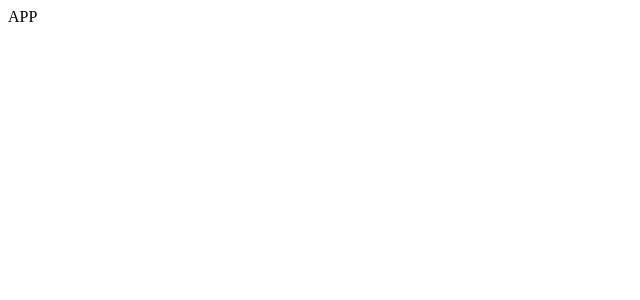
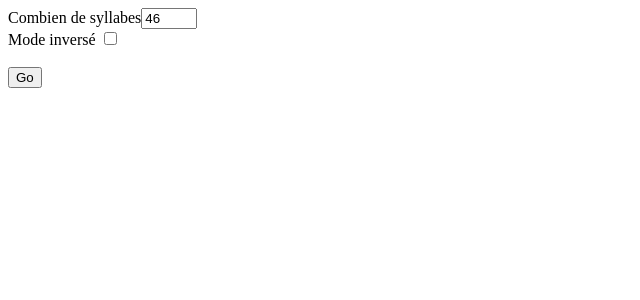
Before and after one commit to ArnaudGathy/kana-test, a React (Create React App) app: page / in a window 1280 px wide. Shown: the top 300 px of the page, without its empty margins (0-640 px from the left). Built offline with nearby package versions, Linux system fonts and the light colour scheme.

Commit message:
initial game

```diff
--- a/package.json
+++ b/package.json
@@ -8,7 +8,11 @@
     "@testing-library/user-event": "^7.1.2",
     "react": "^16.13.1",
     "react-dom": "^16.13.1",
-    "react-scripts": "3.4.2"
+    "react-scripts": "3.4.2",
+    "lodash": "^4.17.19"
+  },
+  "devDependencies": {
+    "prettier": "^2.0.5"
   },
   "scripts": {
     "start": "react-scripts start",
--- a/src/App.js
+++ b/src/App.js
@@ -1,9 +1,57 @@
-import React from 'react';
+import React, {useState} from 'react'
+import {shuffle, take} from 'lodash'
+
+const defaultList = [
+  {romaji: 'a', hiragana: '\u3042'},
+  {romaji: 'i', hiragana: '\u3044'},
+  {romaji: 'u', hiragana: '\u3046'},
+  {romaji: 'e', hiragana: '\u3048'},
+  {romaji: 'o', hiragana: '\u304A'},
+]
 
 export const App = () => {
+  const [number, setNumber] = useState('46')
+  const [list, setList] = useState(null)
+  const [correction, setCorrection] = useState(false)
+  const [invert, setInvert] = useState(false)
+
+  const generateList = () => {
+    setList(take(shuffle(defaultList), number))
+  }
+  const toggleCorrection = () => {
+    setCorrection(!correction)
+  }
+  const invertMode = () => {
+    setInvert(!invert)
+  }
+
+  const test = ''
+
   return (
     <div className="App">
-      APP
+      {test}
+      Combien de syllabes
+      <input
+        type="number"
+        max="46"
+        min="1"
+        value={number}
+        onChange={(e) => setNumber(e.target.value)}
+      /><br />
+      Mode inversé <input type="checkbox" onChange={invertMode} checked={invert} />
+      <br />
+      <br />
+      <button onClick={generateList}>Go</button><br /><br />
+      {list && (
+        <>
+          <button onClick={toggleCorrection}>{correction ? 'Cacher' : 'Voir'} correction</button>
+          <div style={{fontSize: '40px', wordSpacing: '25px', maxWidth: '400px'}}>
+            {correction
+              ? list.map(({romaji, hiragana}) => `${romaji}:${hiragana}`).join(' ')
+              : invert ? list.map(({hiragana}) => hiragana).join(' ') : list.map(({romaji}) => romaji).join(' ')}
+          </div>
+        </>
+      )}
     </div>
   )
 }
```
Also changed, not shown: .prettierrc.json (added), 1 other file (tests, documents, lock files or other folders).
